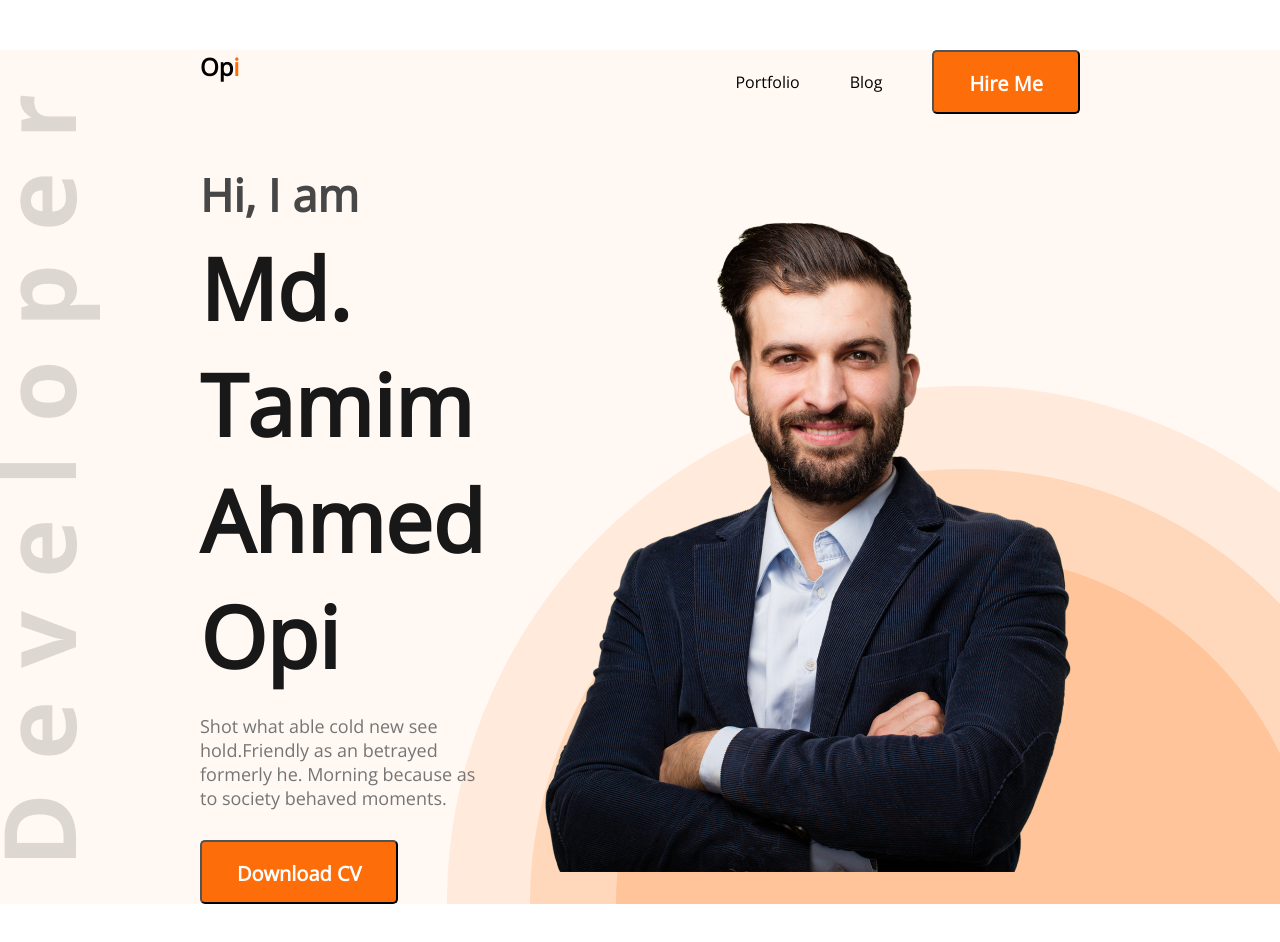
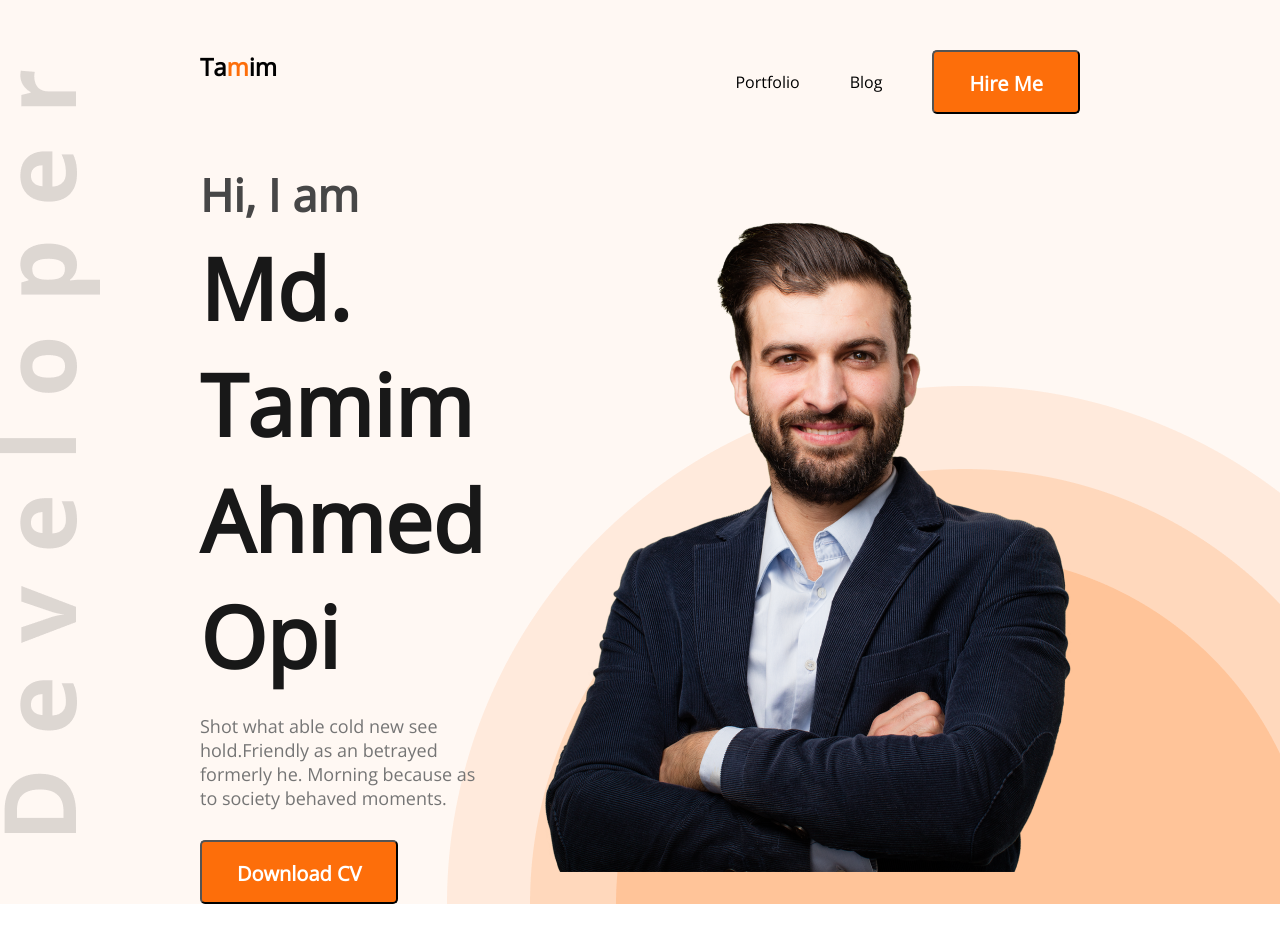
Before and after one commit to opi2001/developer-portfolio, a plain HTML site: page index.html in a window 1280 px wide. Shown: the top 942 px of the page. Drawn offline with nearby package versions, Linux system fonts and the light colour scheme.

Commit message:
fix nav padding

```diff
--- a/index.html
+++ b/index.html
@@ -14,7 +14,7 @@
 <body>
     <header class="header">
         <nav>
-            <h2 class="nav-title">Op<span class="text-primary">i</span></h2>
+            <h2 class="nav-title">Ta<span class="text-primary">m</span>im</h2>
             <ul>
                 <li>Portfolio</li>
                 <li>Blog</li>
--- a/styles/portfolio.css
+++ b/styles/portfolio.css
@@ -35,7 +35,7 @@
 nav {
     display: flex;
     justify-content: space-between;
-    margin: 50px 200px;
+    padding: 50px 200px;
 }
 
 nav-title {
```
